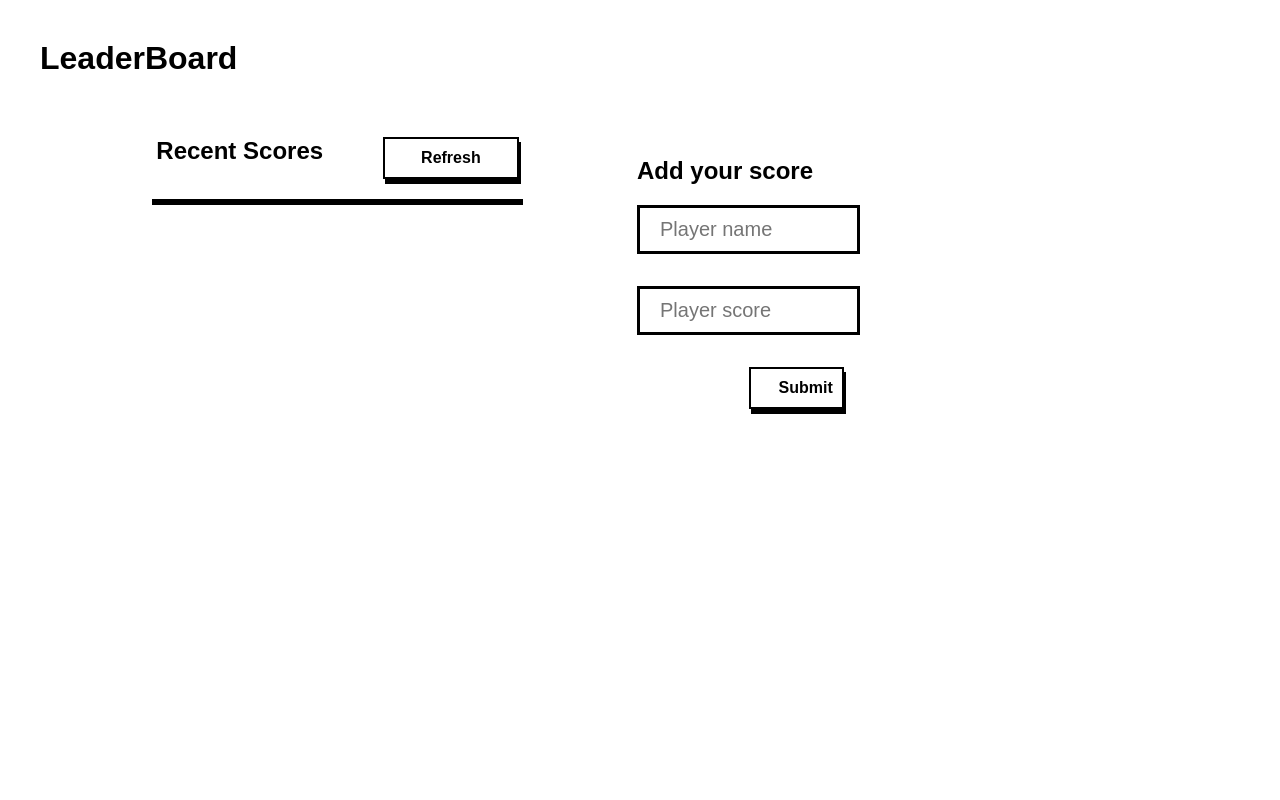
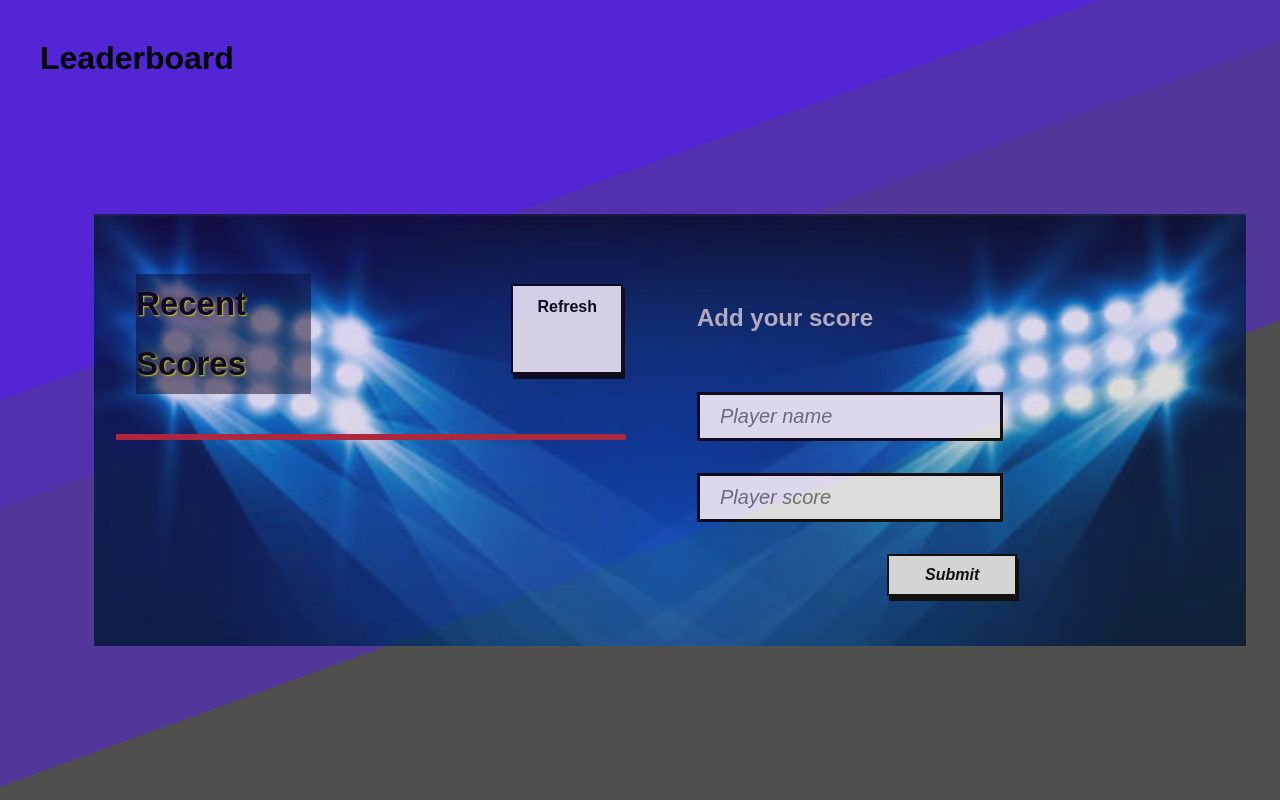
Before and after one commit to roniy68/Leaderboard-1, a website built with webpack: page src/index.html in a window 1280 px wide. Built offline with nearby package versions, Linux system fonts and the light colour scheme.

Commit message:
Update src and dist directories, Ran linters check

```diff
--- a/src/index.html
+++ b/src/index.html
@@ -6,7 +6,10 @@
     <title>Leaderboard</title>
 </head>
 <body>
-    <h1>LeaderBoard</h1>
+    <h1>Leaderboard</h1>
+    <div class="bg"></div>
+    <div class="bg bg2"></div>
+    <div class="bg bg3"></div>
     <main class="main-container">
     <section class="left">
         <div class="heading">
--- a/src/styles.css
+++ b/src/styles.css
@@ -14,23 +14,56 @@
   padding: 40px;
 }
 
+.bg {
+  animation: slide 3s ease-in-out infinite alternate;
+  background-image: linear-gradient(-20deg, rgb(54, 54, 52) 50%, rgb(61, 7, 209) 50%);
+  bottom: 0;
+  left: -50%;
+  opacity: 0.5;
+  position: fixed;
+  right: -50%;
+  top: 0;
+  z-index: -1;
+}
+
+.bg2 {
+  animation-direction: alternate-reverse;
+  animation-duration: 5s;
+}
+
+.bg3 {
+  animation-duration: 7s;
+}
+
 input,
 input::placeholder {
   font-size: 20px;
   padding: 10px;
+  font-style: italic;
 }
 
 .main-container {
   width: 90%;
   display: grid;
+  position: fixed;
   grid-template-columns: 1fr 1fr;
+  left: 50%;
+  top: 50%;
   gap: 10px;
   margin: 30px;
+  background: url('./Images/background\ image.jpg') no-repeat;
+  background-size: cover;
+  opacity: 0.8;
+  transform: translate(-50%, -50%);
+  transition: width 2s;
+}
+
+.main-container:hover {
+  width: 900px;
 }
 
 .main-container section {
   padding: 30px 2px;
-  align-items: center;
 }
 
 .left {
@@ -39,46 +72,75 @@
   flex-direction: column;
 }
 
+.right {
+  display: flex;
+  flex-direction: column;
+  margin-top: 40px;
+}
+
 .heading {
   display: flex;
   flex-direction: row;
-  gap: 60px;
+  margin: 20px;
+  margin-left: 40px;
+  font-size: 22px;
+  transition: width 2s;
+}
+
+.heading h2 {
+  text-shadow: 1px 1px 2px rgb(238, 255, 0), 0 0 1em rgba(36, 2, 33, 0.479), 0 0 0.2em rgb(52, 52, 52);
+  background-color: rgba(2, 2, 2, 0.5);
+  line-height: 60px;
+  margin-top: 10px;
 }
 
 .scoreboard {
-  border: 3px solid black;
-  margin: 20px 0;
-  width: 70%;
+  border: 3px solid rgb(196, 37, 37);
+  margin: 20px;
+  width: 90%;
 }
 
 .scoreboard li {
   padding: 10px;
 }
 
+.scoreboard li p {
+  font-size: 16px;
+  font-weight: bold;
+  color: rgb(49, 126, 49);
+}
+
 ul > li:nth-child(odd) {
-  background-color: rgb(216, 215, 213);
+  background-color: rgb(230, 198, 136);
+}
+
+ul > li:nth-child(even) {
+  background-color: rgb(247, 245, 242);
 }
 
 .input-heading {
+  display: flex;
   margin: 20px;
+  color: rgb(201, 201, 199);
 }
 
 .input-score {
-  width: 60%;
+  width: 90%;
   display: flex;
   flex-direction: column;
   margin: 20px;
+  margin-top: 40px;
   gap: 32px;
 }
 
 #name,
 #score {
-  width: 70%;
+  width: 60%;
   border: 3px solid #000;
 }
 
 .btn {
-  background-color: #fff;
+  background-color: rgb(245, 245, 245);
   border: 2px solid #000;
   color: #000;
   padding: 10px 36px;
@@ -90,9 +152,24 @@
   font-weight: 600;
 }
 
+.refresh-btn {
+  padding: 12px 24px;
+  margin: 20px;
+  margin-left: 200px;
+}
+
 .submit-btn {
   display: flex;
-  width: 30%;
-  padding: 10px 28px;
+  text-align: center;
   align-self: center;
 }
+
+@keyframes slide {
+  0% {
+    transform: translateX(-25%);
+  }
+
+  100% {
+    transform: translateX(25%);
+  }
+}
--- a/webpack.config.js
+++ b/webpack.config.js
@@ -24,6 +24,10 @@ module.exports = {
         test: /\.css$/i,
         use: ['style-loader', 'css-loader'],
       },
+      {
+        test: /\.(png|svg|jpg|jpeg|gif)$/i,
+        type: 'asset/resource',
+      },
     ],
   },
 };
```
Also changed, not shown: README.md, dist/c44ca206fbe0807a7511.jpg (added), dist/index.html, dist/main.js, src/Images/background image.jpg (added).
